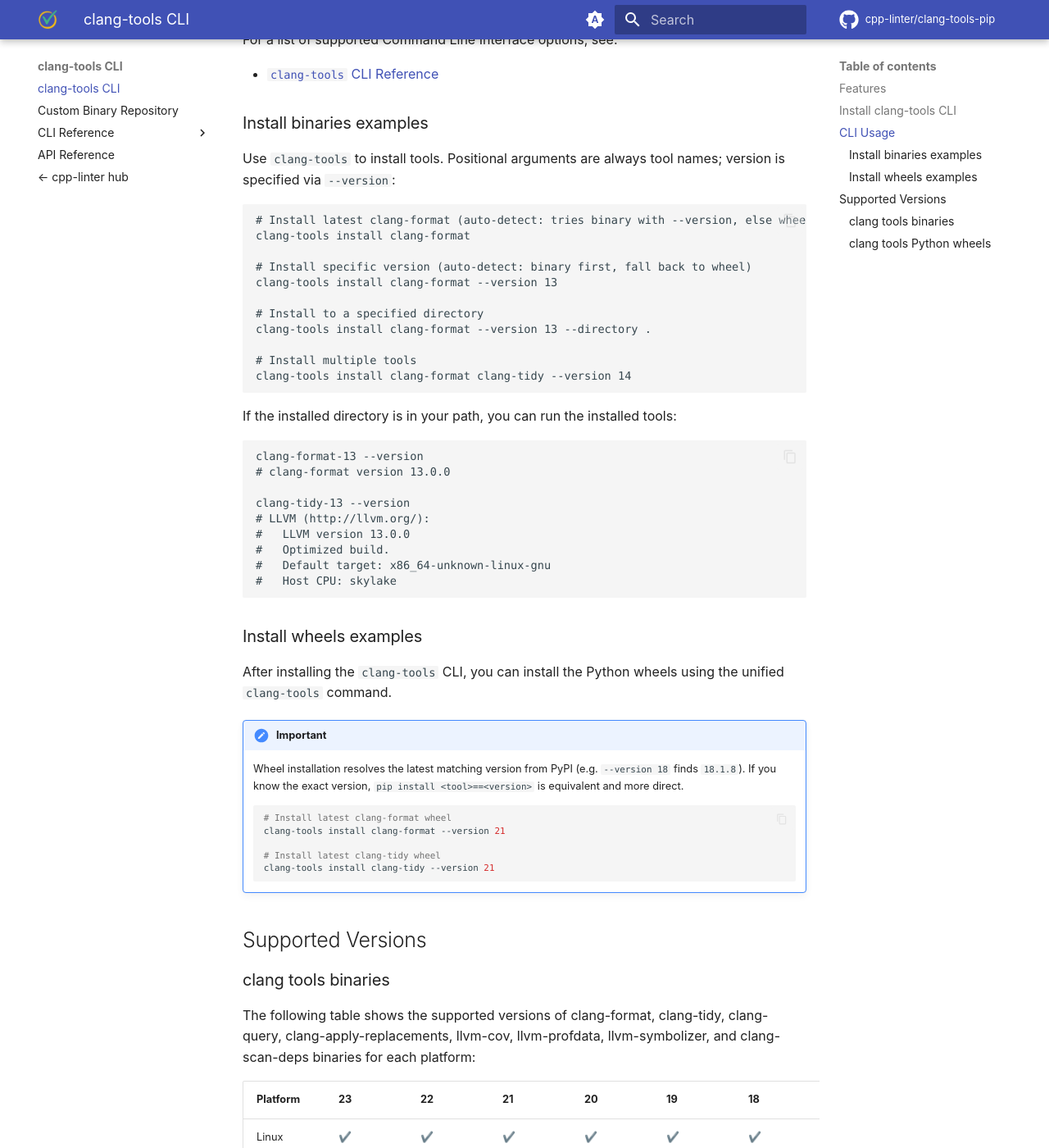
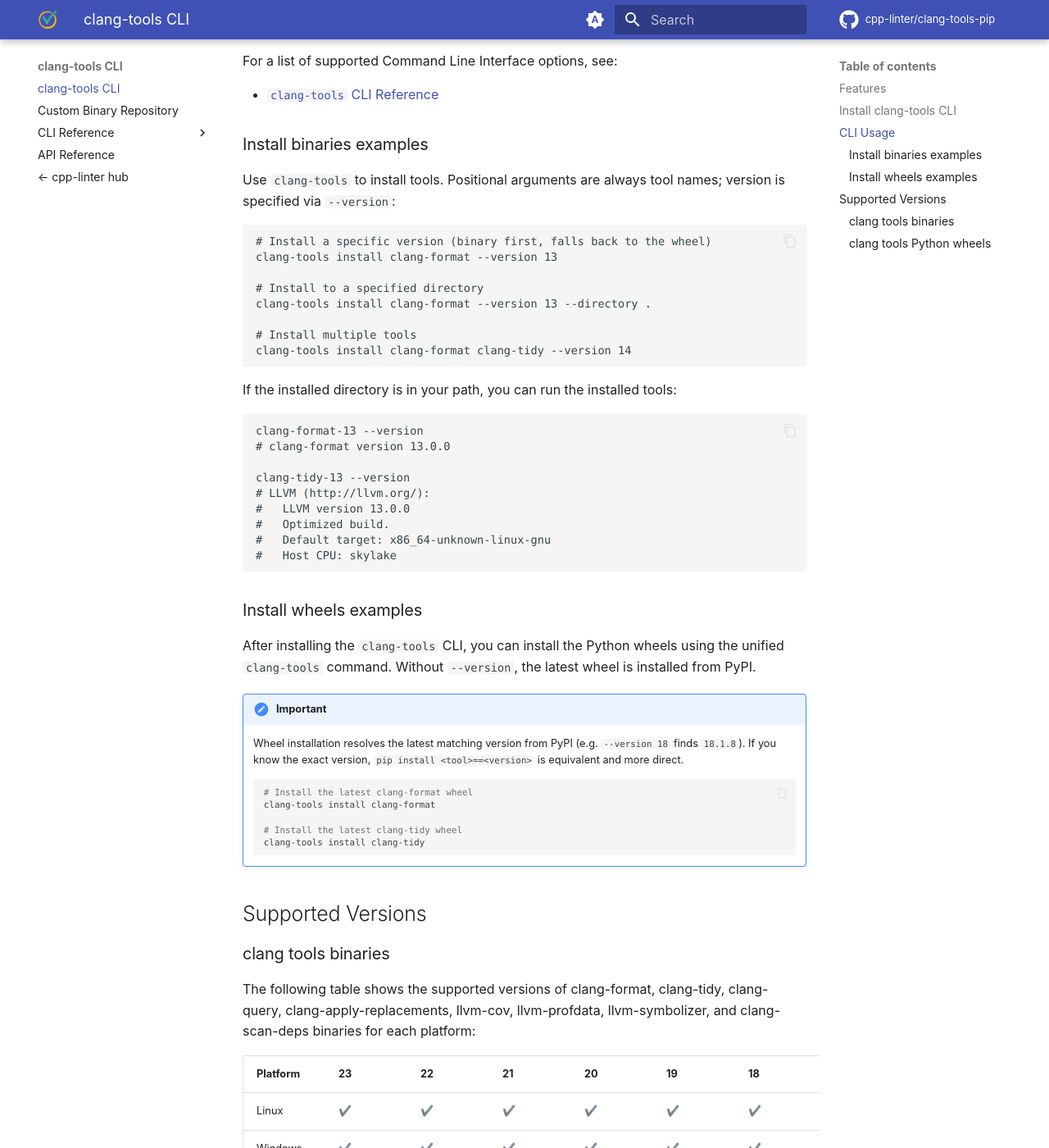
Before and after one commit to cpp-linter/clang-tools-pip, an MkDocs documentation site: the page built from docs/index.md, in a window 1280 px wide and 1400 px high, scrolled down 1827 px. Shown: the whole window at 82% size. Built offline with MkDocs 1.6.1 and Material for MkDocs 9.7.7, drawn with Linux system fonts in a browser that asks for light colours; comment, search, counter and statistics services are not loaded; some of the changed text lies outside the part shown.

Commit message:
docs: fix the --tool option and the wheel install examples (#219)
- `--tool` is no longer a CLI option: `clang-tools install` takes tool names as positional arguments, and `clang-tools install --tool clang-format` fails with `unrecognized arguments: --tool`.
- The "Install wheels" examples passed `--version 21`, which installs the static binary first and uses the wheel only as a fallback. Without `--version` the CLI installs the latest wheel, so those examples drop it. The first "Install binaries" example had no `--version` (so it installed a wheel); it moved to the wheel section.
- The feature list now says when a binary or a wheel is installed.

`docs/index.md` repeats the README, so it gets the same changes.

Checked with this branch installed in a fresh venv: `clang-tools install clang-format` installed the clang-format 23.1.1 wheel, and `clang-tools install clang-format --version 21 --directory <dir>` downloaded the static binary.

````diff
--- a/docs/index.md
+++ b/docs/index.md
@@ -23,10 +23,10 @@ Python wheels using the `clang-tools` CLI.
 
 - Install `clang-format`, `clang-tidy`, `clang-query`, `clang-apply-replacements`, `clang-include-cleaner`, `llvm-cov`, `llvm-profdata`, `llvm-symbolizer`, and `clang-scan-deps` via a single `clang-tools` CLI.
 - Supports both **static binaries** (standalone executables) and **Python wheels** (installed via pip).
-- Automatically uses static binaries when available; falls back to wheels if not.
+- With `--version`, installs the static binary and falls back to the wheel if that fails; without `--version`, installs the latest wheel.
 - Works on Linux, macOS, and Windows (x86_64 and ARM64).
 - Choose a specific LLVM version (12–23) or install the latest.
-- Install only the tools you need with `--tool`.
+- Install several tools in one command: `clang-tools install clang-format clang-tidy`.
 - Uses SHA512 checksums to verify downloaded binaries.
 - Creates unversioned symlinks (e.g., `clang-format`) alongside versioned binaries (`clang-format-18`) for convenience.
 
@@ -77,10 +77,7 @@ For a list of supported Command Line Interface options, see:
 Use `clang-tools` to install tools. Positional arguments are always
 tool names; version is specified via `--version`:
 
-    # Install latest clang-format (auto-detect: tries binary with --version, else wheel)
-    clang-tools install clang-format
-
-    # Install specific version (auto-detect: binary first, fall back to wheel)
+    # Install a specific version (binary first, falls back to the wheel)
     clang-tools install clang-format --version 13
 
     # Install to a specified directory
@@ -104,7 +101,8 @@ If the installed directory is in your path, you can run the installed tools:
 ### Install wheels examples
 
 After installing the `clang-tools` CLI, you can install the
-Python wheels using the unified `clang-tools` command.
+Python wheels using the unified `clang-tools` command. Without `--version`,
+the latest wheel is installed from PyPI.
 
 !!! important
     Wheel installation resolves the latest matching version from PyPI
@@ -112,11 +110,11 @@ Python wheels using the unified `clang-tools` command.
     `pip install <tool>==<version>` is equivalent and more direct.
 
     ```bash
-    # Install latest clang-format wheel
-    clang-tools install clang-format --version 21
+    # Install the latest clang-format wheel
+    clang-tools install clang-format
 
-    # Install latest clang-tidy wheel
-    clang-tools install clang-tidy --version 21
+    # Install the latest clang-tidy wheel
+    clang-tools install clang-tidy
     ```
 
 ## Supported Versions
````
Also changed, not shown: README.md (+8 -11 lines).
